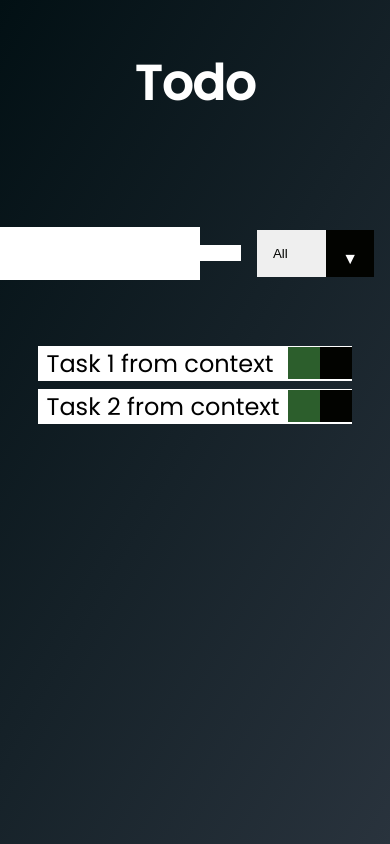
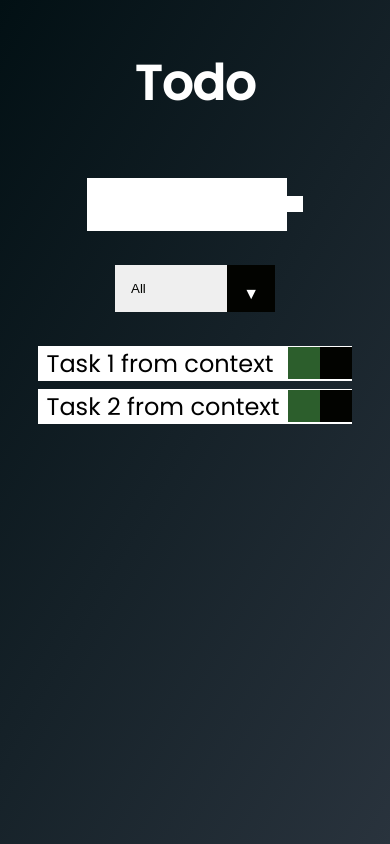
Before and after one commit to mikias-worash/todo-react, a React (Create React App) app: page / in a window 390 px wide. Built offline with nearby package versions, Linux system fonts and the light colour scheme; a web font is replaced by a local one.

Commit message:
Styling Update

```diff
--- a/src/App.css
+++ b/src/App.css
@@ -142,10 +142,16 @@ select {
 }
 
 @media screen and (max-width: 700px) {
+  form {
+    flex-wrap: wrap;
+  }
   .todo-input {
     width: 200px;
   }
-  .todo-button {
-    width: 50px;
+}
+
+@media screen and (max-width: 300px) {
+  form {
+    flex-wrap: wrap;
   }
 }
```
